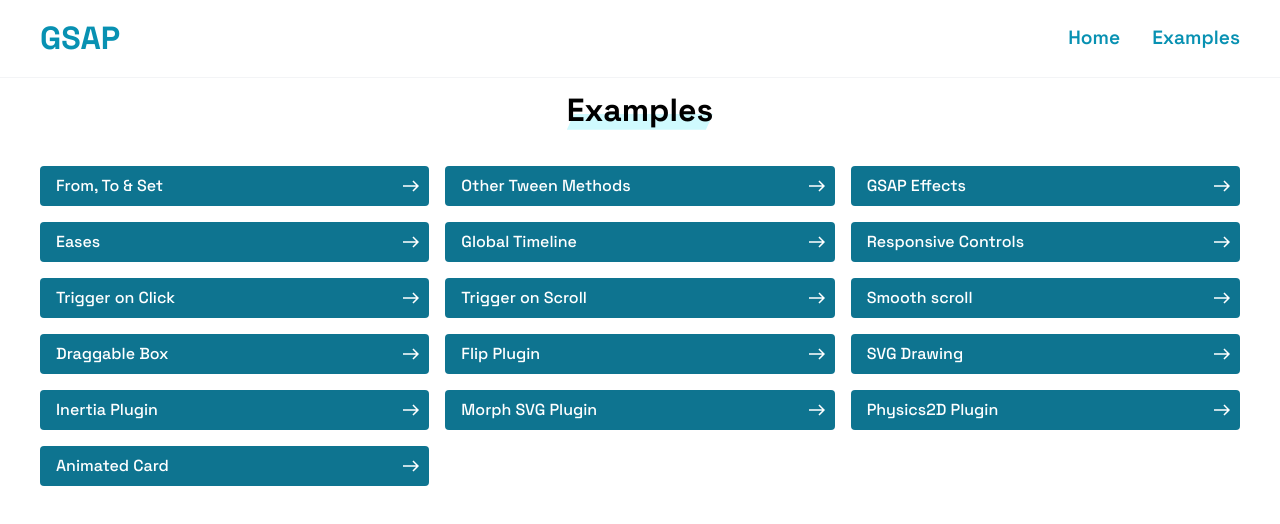
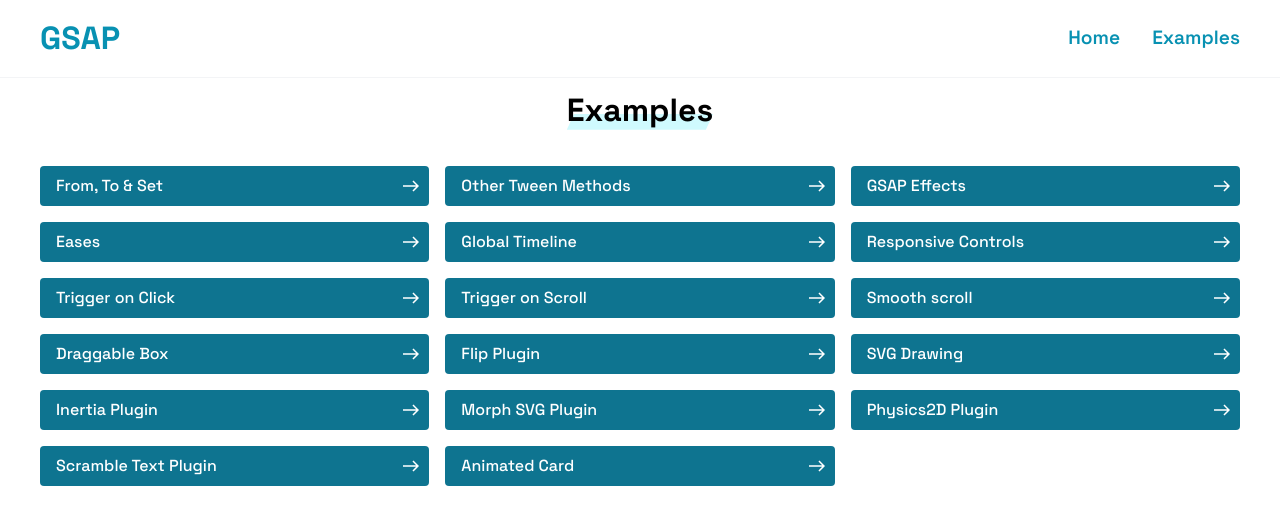
Before and after one commit to abhi-simform/GSAPDemo, a React (Vite) app: page /examples in a window 1280 px wide. Shown: the top 524 px of the page. Built offline with nearby package versions, Linux system fonts and the light colour scheme.

Commit message:
Scramble Text

```diff
--- a/src/exampleroutes.js
+++ b/src/exampleroutes.js
@@ -97,6 +97,11 @@
     newTab: true,
   },
   {
+    name: 'Scramble Text Plugin',
+    path: 'https://stackblitz.com/edit/react-t3qyzz',
+    newTab: true,
+  },
+  {
     name: 'Animated Card',
     path: 'animatedcard',
     component: AnimatedCard,
```
